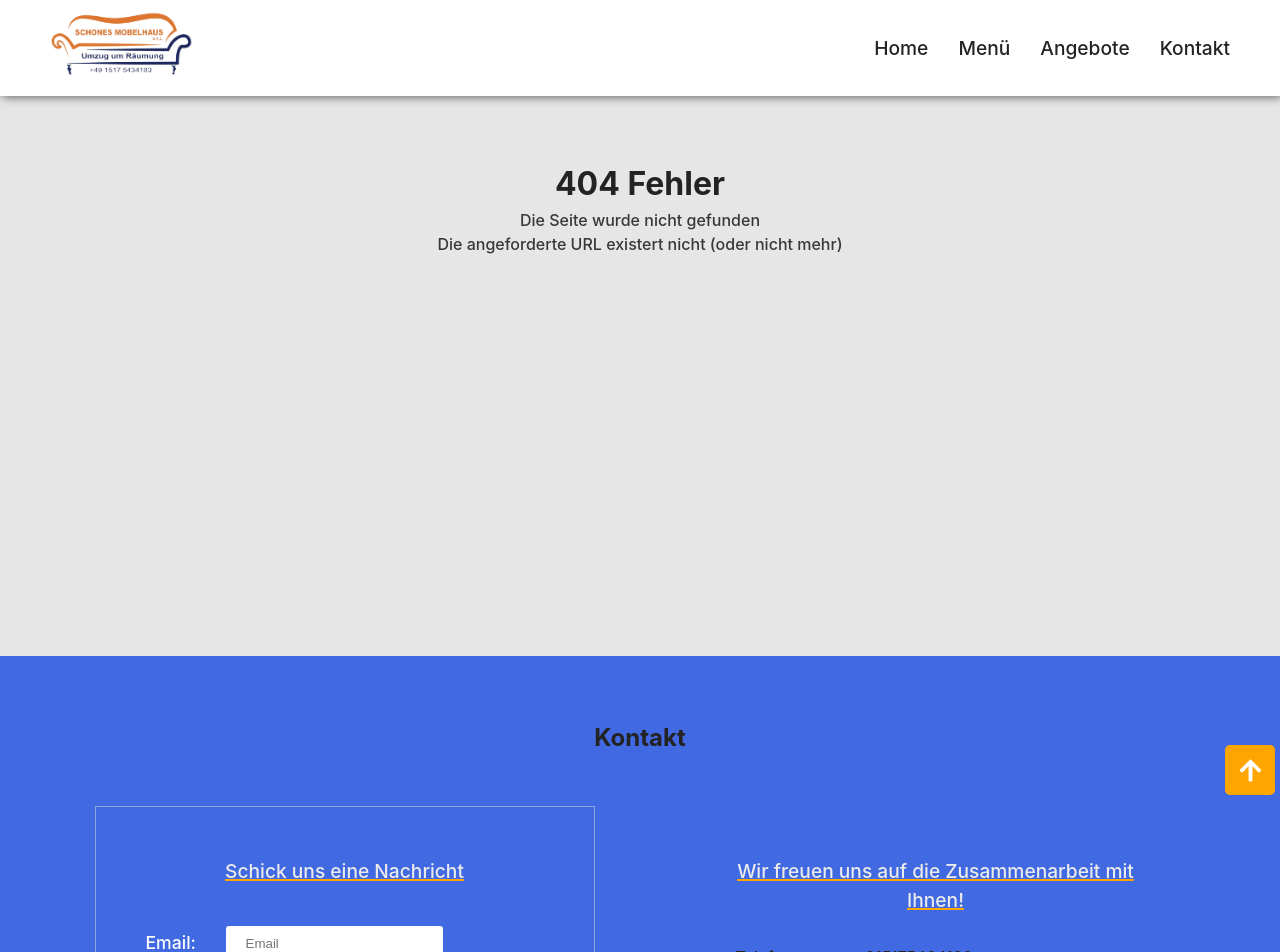
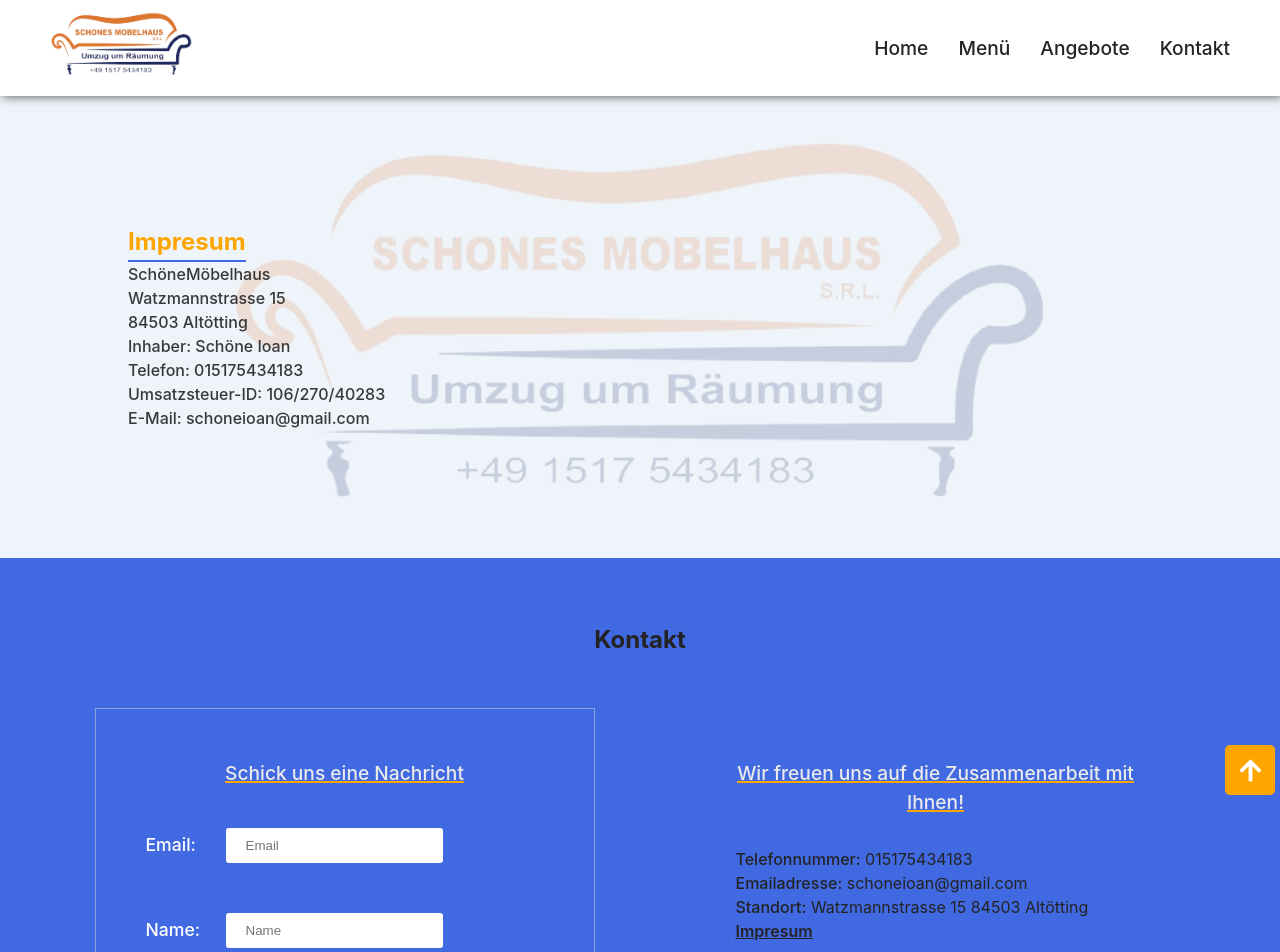
Before and after one commit to PatrisiaLorenaSchone/SchonesMobelHaus, a React (Vite) app: page /impresum in a window 1280 px wide. Shown: the top 952 px of the page. Built offline with nearby package versions, Linux system fonts and the light colour scheme.

Commit message:
added impresum page

```diff
--- a/src/App.jsx
+++ b/src/App.jsx
@@ -4,6 +4,7 @@ import PricePage from './pages/Pricepage';
 import Layoutpage from './pages/Layoutpage';
 import { BrowserRouter, Routes, Route } from 'react-router-dom';
 import Errorpage from './pages/Errorpage';
+import Impresum from './pages/Impresum';
 
 function App() {
   return (
@@ -14,6 +15,7 @@ function App() {
             <Route path='menu' element={<MenuPage />}/>
             <Route path='prices' element={<PricePage />}/>
             <Route path='*' element={<Errorpage/>}/>
+            <Route path='impresum' element={<Impresum/>}/>
           </Route>
         </Routes >
     </BrowserRouter>
--- a/src/components/Footer.jsx
+++ b/src/components/Footer.jsx
@@ -1,4 +1,5 @@
 import React from 'react'
+import { Link } from 'react-router-dom'
 import youtubeIcon from '../assets/youtube-icon.png'
 import phoneIcon from '../assets/phone-icon.png'
 import navigationIcon from '../assets/navigation-icon.png'
@@ -94,7 +95,7 @@ function Footer() {
         <li><span>Telefonnummer:</span> 015175434183</li>
         <li><span>Emailadresse:</span> schoneioan@gmail.com</li>
         <li><span>Standort:</span> Watzmannstrasse 15 84503 Altötting</li>
-        <li><span>Impresum</span></li>
+        <Link to={'/impresum'}>Impresum</Link>
        </ul>
        <iframe src="https://www.google.com/maps/embed?pb=!1m18!1m12!1m3!1d2657.8337066063577!2d12.661896599999999!3d48.2290766!2m3!1f0!2f0!3f0!3m2!1i1024!2i768!4f13.1!3m3!1m2!1s0x4775c47a3cc88c05%3A0x6b684d35a643ae7c!2sWatzmannstra%C3%9Fe%2015%2C%2084503%20Alt%C3%B6tting!5e0!3m2!1sen!2sde!4v1702660899440!5m2!1sen!2sde"  allowFullScreen="" loading="lazy" referrerPolicy="no-referrer-when-downgrade"></iframe>
        <div className="row flyer">
--- a/src/index.css
+++ b/src/index.css
@@ -18,6 +18,20 @@ img{
 ul{
   text-align: left;
   list-style: none;
+}
+.impresum{
+  padding: 10%;
+  background-color: rgba(240, 248, 255, 0.8);
+  background-image: url(./assets/logopng.png);
+  background-size: contain;
+  background-position: center;
+  background-repeat: no-repeat;
+  background-blend-mode: lighten
+}
+.impresum h2{
+  display: inline-block;
+  color: orange;
+  border-bottom: 2px solid royalblue;
 }
 span{
   font-weight: 500;
@@ -384,6 +398,11 @@ footer{
   gap: 30px;
   justify-content: center;
 }
+.contact-info a{
+  text-decoration: underline;
+  /* color: gainsboro; */
+  font-weight: 600
+}
 footer p{
   color: rgb(235, 235, 235);
   font-size: 1.2rem;
--- a/src/pages/Impresum.jsx
+++ b/src/pages/Impresum.jsx
@@ -1,15 +1,17 @@
 import React from 'react'
+
 
 function Impresum() {
   return (
-    <div>
+    <div className='impresum'>
+      <h2>Impresum</h2>
         <p>SchöneMöbelhaus</p>
         <p>Watzmannstrasse 15</p>
         <p>84503 Altötting</p>
         <p>Inhaber: Schöne Ioan</p>
         <p>Telefon: 015175434183</p>
         <p>Umsatzsteuer-ID: 106/270/40283</p>
-        <p> E-Mail: Schoneioan@gmail.com </p>
+        <p>E-Mail: schoneioan@gmail.com </p>
     </div>
   )
 }
```
